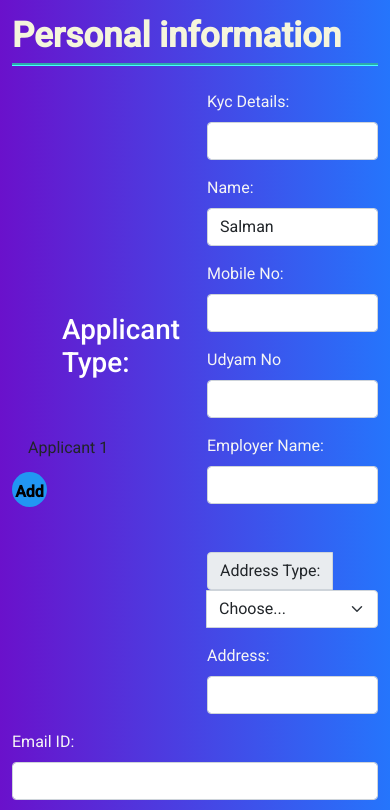
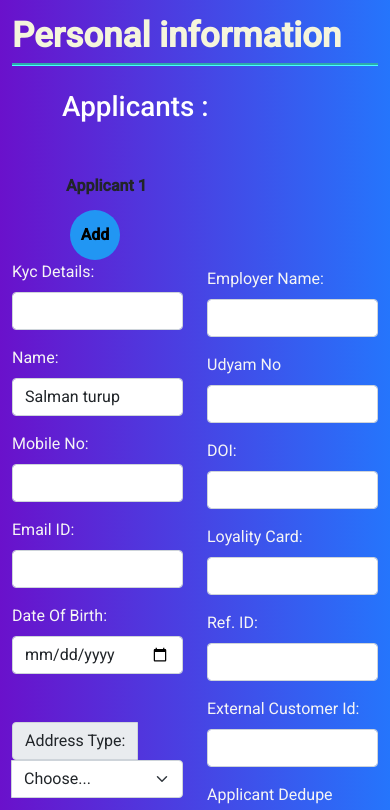
Before and after one commit to SalmanTurup/LoanManagement, an Angular app: page /primary-user in a window 390 px wide. Shown: the top 810 px of the page. Built offline with nearby package versions, Linux system fonts and the light colour scheme.

Commit message:
OTP routing

```diff
--- a/src/app/app-routing.module.ts
+++ b/src/app/app-routing.module.ts
@@ -2,6 +2,7 @@ import { NgModule } from '@angular/core';
 import { RouterModule, Routes } from '@angular/router';
 import { LoginPageComponent } from './login-page/login-page.component';
 import { MainUserComponent } from './main-user/main-user.component';
+import { OTPVerificationComponent } from './otp-verification/otp-verification.component';
 import { PrimaryUserComponent } from './primary-user/primary-user.component';
 const routes: Routes = [
   {
@@ -15,6 +16,9 @@ const routes: Routes = [
   },
   {
     path:"primary-user", component:PrimaryUserComponent
+  },
+  {
+    path:"otp-verification", component:OTPVerificationComponent
   }
 ];
 
--- a/src/app/login-page/login-page.component.html
+++ b/src/app/login-page/login-page.component.html
@@ -1,29 +1,32 @@
-<div class="vh-100 vh-100 gradient-custom pageBackground">
-  <div class="container-xxl pageBackground" style=" padding-top:40px; padding-bottom: 40px;">
+<head>
+    <link href="https://cdn.jsdelivr.net/npm/bootstrap@5.0.2/dist/css/bootstrap.min.css" rel="stylesheet" integrity="sha384-EVSTQN3/azprG1Anm3QDgpJLIm9Nao0Yz1ztcQTwFspd3yD65VohhpuuCOmLASjC" crossorigin="anonymous">
+</head>
+    <body class="vh-100 vh-100 gradient-custom" style="background: linear-gradient(to right, rgba(106, 17, 203, 1), rgba(37, 117, 252, 1))">
+        <div class="container-xxl" style=" padding-top:40px; padding-bottom: 40px; background: linear-gradient(to right, rgba(106, 17, 203, 1), rgba(37, 117, 252, 1))">
           <div class="row d-flex justify-content-center align-items-center h-100 " style="color:white;font-weight: bold;">
-      <div class="col col-xl-10 ">
-        <div class="card card bg-dark" style="border-radius: 1rem; ">
-          <div class="row g-0" style="padding-left:340px;">
-            <div class="col-md-6 col-lg-7 d-flex align-items-center">
-              <div class="card-body p-4 p-lg-5 text-black">
+            <div class="col col-xl-10 " >
+              <div class="card card bg-dark" style="border-radius: 1rem; " >
+                <div class="row g-0" style="padding-left:340px;" >
+                  <div class="col-md-6 col-lg-7 d-flex align-items-center" >
+                    <div class="card-body p-4 p-lg-5 text-black" >
                       <form action="">
-                  <div class="d-flex align-items-center mb-3 pb-1">
+
+                        <div class="d-flex align-items-center mb-3 pb-1" >
                           <i class="fas fa-cubes fa-2x me-3" style="color: #ff6219; padding-left:34px;"></i>
-                    <span class="h1 fw-bold mb-0 text-uppercase">User Login</span>
+                          <span class="h1 fw-bold mb-0 text-uppercase" >User Login</span>
                         </div>
-                  <div class="form-outline mb-4">
-                    <label class="form-label">Mobile Number</label>
-                    <input #mob type="number" placeholder="Enter Your Mobile Number"
-                      class="form-control form-control-lg" />
+                        <div class="form-outline mb-4" >
+                          <label class="form-label" >Mobile Number</label>
+                          <input #mob type="tel" placeholder="Enter Your Mobile Number"  class="form-control form-control-lg" />
                         </div>
 
                         <div class="form-outline mb-4">
-                    <label class="form-label">Email</label>
-                    <input #id type="text" placeholder="Enter Your Email" class="form-control form-control-lg" />
+                          <label class="form-label" >Email</label>
+                          <input #id type="email" placeholder="Enter Your Email"  class="form-control form-control-lg" />
                         </div>
                         <div class="form-outline mb-4">
                             <label class="form-label">Name</label>
-                    <input #name type="text" placeholder="Enter Your Full Name" class="form-control form-control-lg" />
+                            <input #name type="text" placeholder="Enter Your Full Name"  class="form-control form-control-lg"/>
                         </div>
                         <!-- <div class="form-outline mb-4">
                             <label class="form-label">Ref-ID</label>
@@ -45,4 +48,4 @@
             </div>
           </div>
         </div>
-</div>
+</body>
--- a/src/app/otp-verification/otp-verification.component.html
+++ b/src/app/otp-verification/otp-verification.component.html
@@ -12,23 +12,21 @@
                         <i class="fas fa-cubes fa-2x me-3" style="color: #ff6219; padding-left:34px;"></i>
                         <span class="h1 fw-bold mb-0 text-uppercase">verification</span>
                       </div>
-
                     <div class="col-4">
                           <div class="form-outline mb-4" >
-                            <label class="form-label" for="form2Example17">Mobile Number</label>
-                            <input type="number" placeholder="Enter Your Mobile Number" id="form2Example17" class="form-control form-control-lg" />
+                            <label class="form-label">Mobile Number</label>
+                            <input type="tel" placeholder="Enter Your Mobile Number" id="form2Example17" class="form-control form-control-lg" />
                           </div>
                           <div class="pt-1 mb-4">
                             <button class="btn-lg btn-block" type="button">verify</button>
                           </div>
                           <div class="form-outline mb-4" >
-                            <input type="text" placeholder="Enter the OTP" id="form2Example17" class="form-control form-control-lg" />
+                            <input type="text" placeholder="Enter the OTP" class="form-control form-control-lg" />
                           </div>
                     </div>
                     <div class="col-4">
-
                         <div class="form-outline mb-4">
-                          <label class="form-label" for="form2Example27">Email</label>
+                          <label class="form-label" >Email</label>
                           <input type="email" placeholder="Enter Your Email" id="form2Example27" class="form-control form-control-lg" />
                         </div>
                         <div class="pt-1 mb-4">
@@ -39,7 +37,7 @@
                           </div>
                     </div>
                     <div class="pt-1 mb-4" style="padding-left:50px; ;">
-                        <button class="btn-lg btn-block" type="submit" style="color:red">Submit</button>
+                        <button class="btn-lg btn-info" type="submit">Next </button>
                       </div>
                   </div>
                 </form>
--- a/src/app/primary-user/primary-user.component.html
+++ b/src/app/primary-user/primary-user.component.html
@@ -8,7 +8,7 @@
       <form #primaryForm="ngForm" class="row align-items-center">
         <div class="col">
           <div class="mb-3">
-            <h1 style="color:white; padding-bottom:20px; padding-left: 50px;"> Applicant Type:</h1>
+            <h1 style="color:white; padding-bottom:15px; padding-left: 50px;"> Applicants :</h1>
           </div>
           <!-- <div class="mb-3" style="padding-left:90px;">
             <button class="btn btn-info">Primary-Applicant</button>&nbsp; &nbsp;
@@ -16,16 +16,17 @@
              &nbsp; &nbsp; &nbsp;
           </div> -->
           <div class="row">
-            <div class="col-md-12">
+            <div class="col-md-12" style="padding-left:50px;">
               <mat-nav-list>
                 <a mat-list-item id="demo1" *ngFor="let applicant of applicantArray;let in = index"
-                  (click)="getForm(applicant.id)" [ngClass]="{'active' : in == selectedIndex}">
+                  (click)="getForm(applicant.id)" [ngClass]="{'active' : in == selectedIndex}" class="link-light" style="font-weight:bold">
                   Applicant {{ in + 1 }}
                 </a>
               </mat-nav-list>
             </div>
-            <div class="col-md-12 text-right">
-              <button id="demo2" mat-mini-fab type="button" class="addPlusButton" (click)="addApplicant()">
+            <div class="col-md-12 text-right" style="padding-left:70px;">
+              <button id="demo2"  mat-mini-fab type="button" class="addPlusButton " style="height:50px; width: 50px; "
+              (click)="addApplicant()">
                 Add
               </button>
             </div>
@@ -37,22 +38,21 @@
             <label class="form-label">Kyc Details:</label>
             <input type="text" class="form-control">
           </div>
-
           <div class="mb-3">
             <label class="form-label">Name:</label>
             <input type="text" class="form-control" name="applicantName" #applicantName="ngModel" [(ngModel)]="selectedForm.applicantName">
           </div>
           <div class="mb-3">
             <label class="form-label">Mobile No:</label>
-            <input type="number" class="form-control">
+            <input type="tel" class="form-control">
           </div>
           <div class="mb-3">
-            <label class="form-label">Udyam No</label>
-            <input type="number" class="form-control">
+            <label class="form-label">Email ID:</label>
+            <input type="email" class="form-control">
           </div>
           <div class="mb-3">
-            <label class="form-label">Employer Name:</label>
-            <input type="text" class="form-control">
+            <label class="form-label">Date Of Birth:</label>
+            <input type="date" class="form-control">
           </div>
           <br>
           <div class="input-group mb-3" style="padding-top:8.3px;">
@@ -65,19 +65,19 @@
               <option value="3">OTHERS</option>
             </select>
           </div>
-          <div class="mb-3">
-            <label class="form-label">Address:</label>
-            <input type="text" class="form-control">
+          <div class="input-group">
+            <span class="input-group-text">Address :</span>
+            <textarea style="height:85px;" class="form-control" aria-label="With textarea"></textarea>
           </div>
         </div>
         <div class="col">
           <div class="mb-3">
-            <label class="form-label">Email ID:</label>
-            <input type="email" class="form-control">
+            <label class="form-label">Employer Name:</label>
+            <input type="text" class="form-control">
           </div>
           <div class="mb-3">
-            <label class="form-label">Date Of Birth:</label>
-            <input type="date" class="form-control">
+            <label class="form-label">Udyam No</label>
+            <input type="number" class="form-control">
           </div>
           <div class="mb-3">
             <label class="form-label">DOI:</label>
@@ -88,10 +88,6 @@
             <input type="text" class="form-control">
           </div>
           <div class="mb-3">
-            <label class="form-label">Applicant Dedupe Status:</label>
-            <input type="text" class="form-control">
-          </div>
-          <div class="mb-3">
             <label class="form-label" style="color:whitesmoke;">Ref. ID:</label>
             <input type="text" class="form-control">
           </div>
@@ -99,11 +95,15 @@
             <label class="form-label">External Customer Id:</label>
             <input type="text" class="form-control">
           </div>
+          <div class="mb-3">
+            <label class="form-label">Applicant Dedupe Status:</label>
+            <input type="text" class="form-control">
+          </div>
+        </div>
+        <div class="mb-3">
+          <button class="btn btn-dark btn-lg" (click)="nevigateToOtp()" >Submit</button>
         </div>
       </form>
-      <button type="submit" class="btn btn-dark btn-lg" >Submit</button>
-      <br>
-      <br>
     </form>
   </div>
 </div>
--- a/src/app/primary-user/primary-user.component.ts
+++ b/src/app/primary-user/primary-user.component.ts
@@ -1,4 +1,5 @@
 import { Component, OnInit } from '@angular/core';
+import { Router } from '@angular/router';
 
 @Component({
   selector: 'app-primary-user',
@@ -11,12 +12,14 @@ export class PrimaryUserComponent implements OnInit {
     {
       id: 0,
       type: 'Primary',
-      applicantName: 'Salman'
+      applicantName: 'Salman turup'
     }
   ];
   selectedForm: any;
+  route: any;
+  id: any;
 
-  constructor() { }
+  constructor( private rot:Router) { }
 
   ngOnInit(): void {
     this.selectedForm = this.applicantArray[0];
@@ -27,7 +30,10 @@ export class PrimaryUserComponent implements OnInit {
   }
 
   addApplicant() {
-    this.applicantArray.push({ id: this.applicantArray.length, type: 'Secondary', applicantName: 'Bhavesh' });
+    this.applicantArray.push({ id: this.applicantArray.length, type: 'Secondary', applicantName: 'Bhavesh bokade' });
+  }
+  nevigateToOtp(){
+    this.rot.navigate(['otp-verification']);
   }
 
 }
```
Also changed, not shown: src/app/login-page/login-page.component.ts (line endings or trailing spaces), 1 other file (tests, documents, lock files or other folders). Lines whose indentation alone changed are shown as unchanged.
